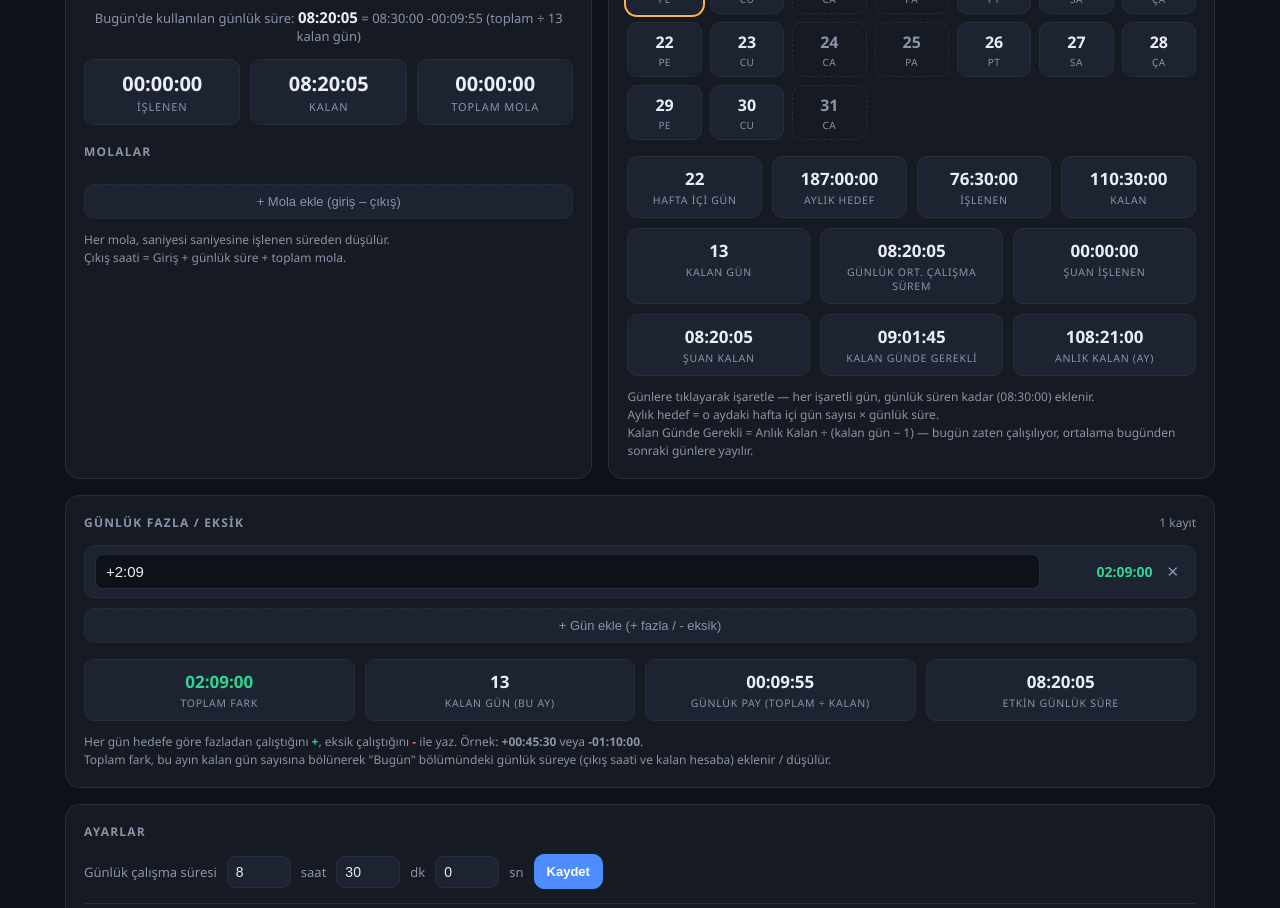
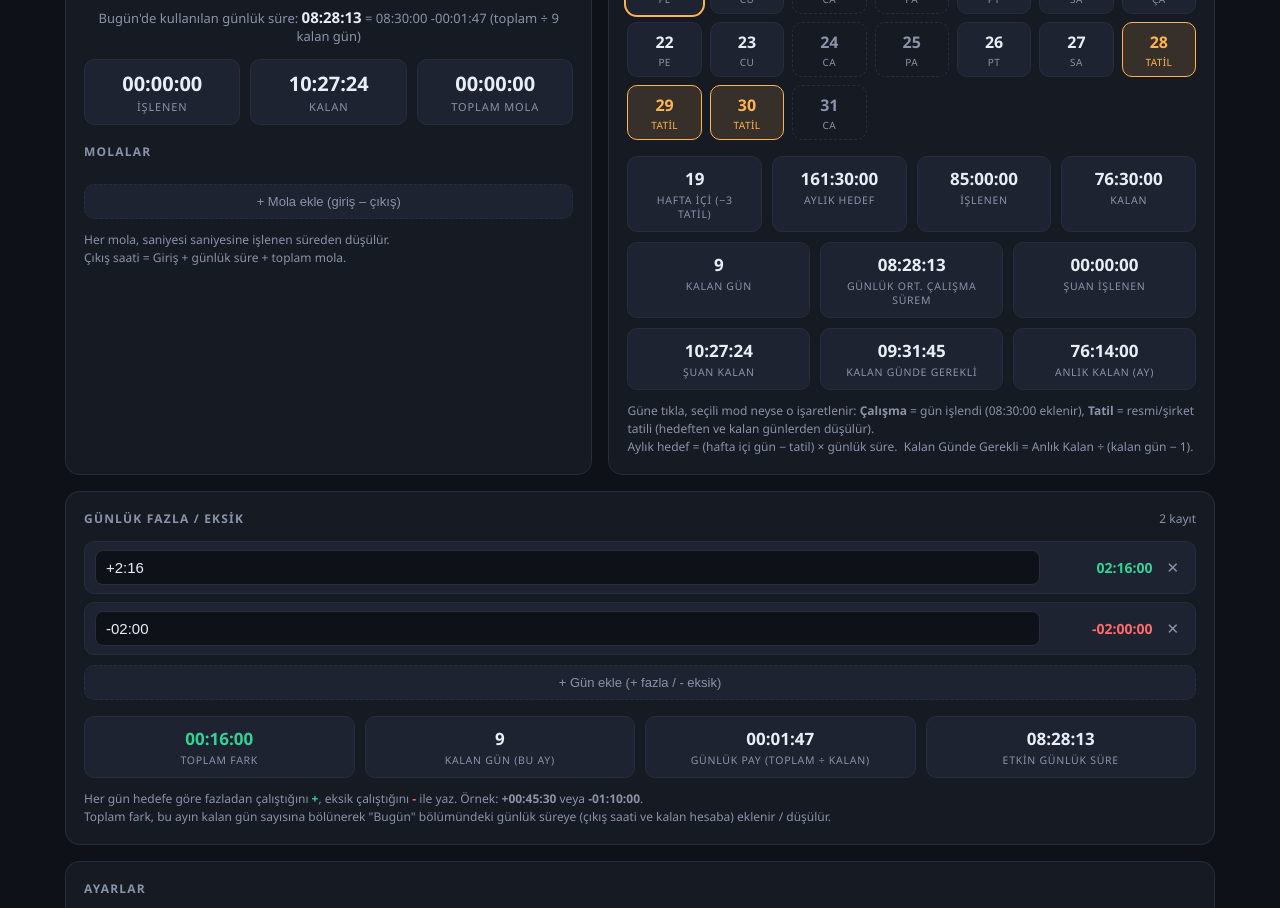
Before and after one commit to takman92/puantaj, a plain HTML site: page index.html in a window 1280 px wide. Shown: the part 308-1216 px from the top of the page. Drawn offline with Linux system fonts and the light colour scheme.

Commit message:
Tatil günleri sistemi eklendi

```diff
--- a/index.html
+++ b/index.html
@@ -74,6 +74,14 @@ input[type=number]{background:var(--card2);border:1px solid var(--border);color:
 .day.checked .w{color:rgba(255,255,255,.75)}
 .day.na{opacity:.22;pointer-events:none}
 .day.today{outline:2px solid var(--amber);outline-offset:1px}
+.day.holiday{background:rgba(255,180,84,.14);border-color:var(--amber);border-style:solid}
+.day.holiday .n{color:var(--amber)}
+.day.holiday .w{color:var(--amber)}
+.mode{display:flex;gap:4px}
+.mode button{background:var(--card2);border:1px solid var(--border);color:var(--muted);border-radius:8px;padding:5px 8px;font-size:11px;cursor:pointer;font-weight:600}
+.mode button:hover{color:var(--text)}
+.mode button.on{background:var(--accent);border-color:var(--accent);color:#fff}
+.mode button.on.hol{background:var(--amber);border-color:var(--amber);color:#3a2c00}
 .month-stats{display:grid;grid-template-columns:repeat(4,1fr);gap:10px;margin-top:16px}
 .month-stats.new{grid-template-columns:repeat(3,1fr);margin-top:10px}
 @media(max-width:500px){.month-stats{grid-template-columns:repeat(2,1fr)}.month-stats.new{grid-template-columns:repeat(2,1fr)}}
@@ -117,6 +125,10 @@ hr{border:none;border-top:1px solid var(--border);margin:14px 0}
     </div>
     <div class="card">
       <h2>Aylık Takip
+        <span class="mode">
+          <button id="mode-work" class="on" title="Günleri çalışma olarak işaretle">Çalışma</button>
+          <button id="mode-hol" class="" title="Resmi / şirket tatili işaretle">Tatil</button>
+        </span>
         <span class="nav">
           <button id="m-prev" title="Önceki ay">‹</button>
           <span class="name" id="m-name"></span>
@@ -125,7 +137,7 @@ hr{border:none;border-top:1px solid var(--border);margin:14px 0}
       </h2>
       <div class="day-grid" id="day-grid"></div>
       <div class="month-stats">
-        <div class="ms"><div class="v" id="ms-weekdays">0</div><div class="k">Hafta içi gün</div></div>
+        <div class="ms"><div class="v" id="ms-weekdays">0</div><div class="k" id="ms-wd-label">Hafta içi gün</div></div>
         <div class="ms"><div class="v" id="ms-target">00:00:00</div><div class="k">Aylık hedef</div></div>
         <div class="ms"><div class="v" id="ms-worked">00:00:00</div><div class="k">İşlenen</div></div>
         <div class="ms" id="ms-rem-box"><div class="v" id="ms-remaining">00:00:00</div><div class="k">Kalan</div></div>
@@ -138,7 +150,7 @@ hr{border:none;border-top:1px solid var(--border);margin:14px 0}
         <div class="ms"><div class="v" id="mo-required">--:--:--</div><div class="k">Kalan Günde Gerekli</div></div>
         <div class="ms" id="mo-anim-box"><div class="v" id="mo-anim">--:--:--</div><div class="k">Anlık Kalan (Ay)</div></div>
       </div>
-      <div class="hint">Günlere tıklayarak işaretle — her işaretli gün, günlük süren kadar (<span id="hint-daily">08:30:00</span>) eklenir.<br>Aylık hedef = o aydaki hafta içi gün sayısı × günlük süre.<br>Kalan Günde Gerekli = Anlık Kalan ÷ (kalan gün − 1) — bugün zaten çalışılıyor, ortalama bugünden sonraki günlere yayılır.</div>
+      <div class="hint">Güne tıkla, seçili mod neyse o işaretlenir: <b>Çalışma</b> = gün işlendi (<span id="hint-daily">08:30:00</span> eklenir), <b>Tatil</b> = resmi/şirket tatili (hedeften ve kalan günlerden düşülür).<br>Aylık hedef = (hafta içi gün − tatil) × günlük süre. &nbsp;Kalan Günde Gerekli = Anlık Kalan ÷ (kalan gün − 1).</div>
     </div>
   </div>
   <div class="card" style="margin-top:16px">
@@ -304,7 +316,7 @@ function remainingDays(){
   let wd=0;
   for(let d=1;d<=nd;d++){const w=new Date(y,m,d).getDay();if(w>=1&&w<=5)wd++;}
   const st=state.months[y+"-"+pad(m+1)];
-  return Math.max(0,wd-(st?st.days.length:0));
+  return Math.max(0,wd-holWeekdayCount(y,m)-(st?st.days.length:0));
 }
 function effDaily(){
   const st=diffStats();
@@ -326,9 +338,9 @@ function updateMonthLive(){
   const stored=state.months[mKey()];
   const set=new Set(stored?stored.days:[]);
   let checked=0;for(const x of set)checked++;
-  const remDays=Math.max(0,wd-checked);
+  const remDays=Math.max(0,wd-holWeekdayCount(view.y,view.m)-checked);
   const base=state.daily;
-  const target=wd*base;
+  const target=(wd-holWeekdayCount(view.y,view.m))*base;
   const isCur=(view.y===t.getFullYear()&&view.m===t.getMonth());
   const tElapsed=isCur?todayElapsed():0;
   const todayChecked=isCur&&set.has(t.getDate());
@@ -458,6 +470,21 @@ function updateLive(){
 }
 
 function mKey(){return view.y+"-"+pad(view.m+1);}
+let clickMode="work";
+function setClickMode(mode){
+  clickMode=mode;
+  $("mode-work").className=mode==="work"?"on":"";
+  $("mode-hol").className=mode==="hol"?"on hol":"";
+}
+$("mode-work").addEventListener("click",()=>setClickMode("work"));
+$("mode-hol").addEventListener("click",()=>setClickMode("hol"));
+function holWeekdayCount(y,m){
+  const st=state.months[y+"-"+pad(m+1)];
+  if(!st||!Array.isArray(st.hols))return 0;
+  let n=0;
+  for(const h of st.hols){const w=new Date(y,m,h).getDay();if(w>=1&&w<=5)n++;}
+  return n;
+}
 function renderMonth(){
   $("m-name").textContent=MONTHS[view.m]+" "+view.y;
   $("hint-daily").textContent=fmt(state.daily);
@@ -465,29 +492,40 @@ function renderMonth(){
   const t=new Date(),isCur=t.getFullYear()===view.y&&t.getMonth()===view.m,td=t.getDate();
   const stored=state.months[mKey()];
   const set=new Set(stored?stored.days:[]);
+  const hset=new Set(stored&&Array.isArray(stored.hols)?stored.hols:[]);
   const grid=$("day-grid");grid.innerHTML="";
-  let wd=0,checked=0;
+  let wd=0,checked=0,holWd=0;
   for(let i=1;i<=31;i++){
     const exists=i<=nd;
     const wdNum=new Date(view.y,view.m,i).getDay();
-    if(exists&&wdNum>=1&&wdNum<=5)wd++;
+    const isWd=wdNum>=1&&wdNum<=5;
+    if(exists&&isWd)wd++;
+    if(exists&&isWd&&hset.has(i))holWd++;
     const cell=document.createElement("div");
-    cell.className="day"+(exists?"":" na")+(wdNum===0||wdNum===6?" weekend":"")+(set.has(i)?" checked":"")+(isCur&&i===td?" today":"");
-    cell.innerHTML='<div class="n">'+i+'</div><div class="w">'+WD[wdNum]+'</div>';
+    cell.className="day"+(exists?"":" na")+(wdNum===0||wdNum===6?" weekend":"")+(set.has(i)?" checked":"")+(hset.has(i)?" holiday":"")+(isCur&&i===td?" today":"");
+    cell.innerHTML='<div class="n">'+i+'</div><div class="w">'+(hset.has(i)?"TATİL":WD[wdNum])+'</div>';
     if(exists){
       if(set.has(i))checked++;
       cell.addEventListener("click",()=>{
-        if(set.has(i))set.delete(i);else set.add(i);
-        state.months[mKey()]={days:[...set]};
+        if(clickMode==="work"){
+          if(set.has(i))set.delete(i);else set.add(i);
+          hset.delete(i);
+        }else{
+          if(hset.has(i))hset.delete(i);else hset.add(i);
+          set.delete(i);
+        }
+        state.months[mKey()]={days:[...set],hols:[...hset]};
         save();renderMonth();renderDiffs();
       });
     }
     grid.appendChild(cell);
   }
-  $("ms-weekdays").textContent=wd;
-  $("ms-target").textContent=fmt(wd*state.daily);
+  const net=wd-holWd;
+  $("ms-weekdays").textContent=net;
+  $("ms-wd-label").textContent=holWd?"Hafta içi (−"+holWd+" tatil)":"Hafta içi gün";
+  $("ms-target").textContent=fmt(net*state.daily);
   $("ms-worked").textContent=fmt(checked*state.daily);
-  const rem=wd-checked;
+  const rem=net-checked;
   $("ms-remaining").textContent=fmtSigned(rem*state.daily);
   $("ms-rem-box").className="ms"+(rem<0?" neg":rem===0?" pos":"");
   updateMonthLive();
--- a/state.json
+++ b/state.json
@@ -1 +1 @@
-{"daily":30600,"months":{"2026-10":{"days":[1,2,5,6,7,8,9,12,13]}},"days":{"2026-10-05":{"entry":"08:55:46","breaks":[["11:50:54","13:10:02"],["17:34:21","17:40:32"]]},"2026-10-06":{"entry":"08:05:48","breaks":[["11:47:11","13:09:40"]]},"2026-10-07":{"entry":"08:10:26","breaks":[["11:49:59","13:06:23"]]},"2026-10-08":{"entry":"07:59:22","breaks":[["11:50:12","13:02:02"]]},"2026-10-09":{"entry":"09:20:09","breaks":[["11:48:09","13:02:33"]]},"2026-10-12":{"entry":"07:51:21","breaks":[["11:50:57","13:00:00"]]},"2026-10-13":{"entry":"08:02:33","breaks":[["11:49:33","13:00:00"]]},"2026-10-14":{"entry":"08:09:25","breaks":[["11:49:01","13:00"]]}},"diffs":["+2:09"]}
+{"daily":30600,"months":{"2026-10":{"days":[1,2,5,6,7,8,9,12,13,14],"hols":[30,29,28]}},"days":{"2026-10-05":{"entry":"08:55:46","breaks":[["11:50:54","13:10:02"],["17:34:21","17:40:32"]]},"2026-10-06":{"entry":"08:05:48","breaks":[["11:47:11","13:09:40"]]},"2026-10-07":{"entry":"08:10:26","breaks":[["11:49:59","13:06:23"]]},"2026-10-08":{"entry":"07:59:22","breaks":[["11:50:12","13:02:02"]]},"2026-10-09":{"entry":"09:20:09","breaks":[["11:48:09","13:02:33"]]},"2026-10-12":{"entry":"07:51:21","breaks":[["11:50:57","13:00:00"]]},"2026-10-13":{"entry":"08:02:33","breaks":[["11:49:33","13:00:00"]]},"2026-10-14":{"entry":"08:09:25","breaks":[["11:49:01","13:00"]]},"2026-10-15":{"entry":"07:58:06","breaks":[]}},"diffs":["+2:16","-02:00"]}
```
